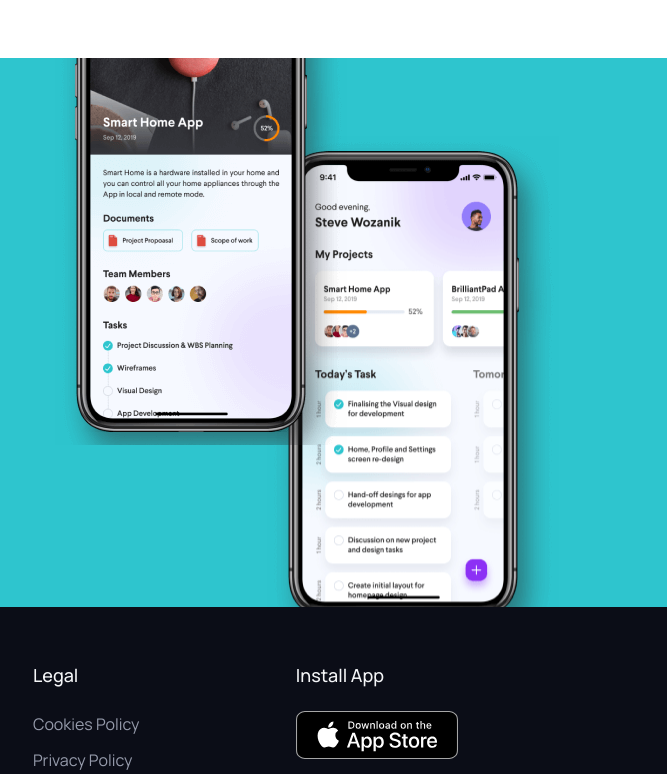
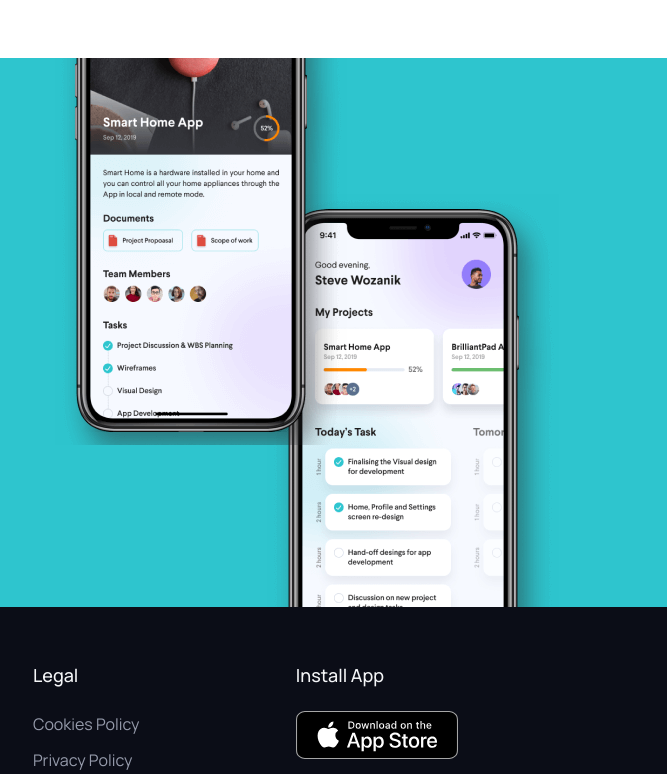
Before and after one commit to Charliemur2-zz/koombea_test, a plain HTML site: page index.html in a window 1280 px wide. Shown: the part 3399-4173 px from the top of the page, 613-1280 px from the left. Drawn offline with Linux system fonts and the light colour scheme.

Commit message:
fix cell figure position

```diff
--- a/css/styles.css
+++ b/css/styles.css
@@ -1059,7 +1059,7 @@ button:focus {
   }
   .cta__pictures {
     background-size: auto;
-    background-position: 8% -6.5rem, 69% 4.9rem;
+    background-position: 8% -6.5rem, 69% 8.5rem;
   }
   .cta__paragraph {
     margin-bottom: 45px;
```
